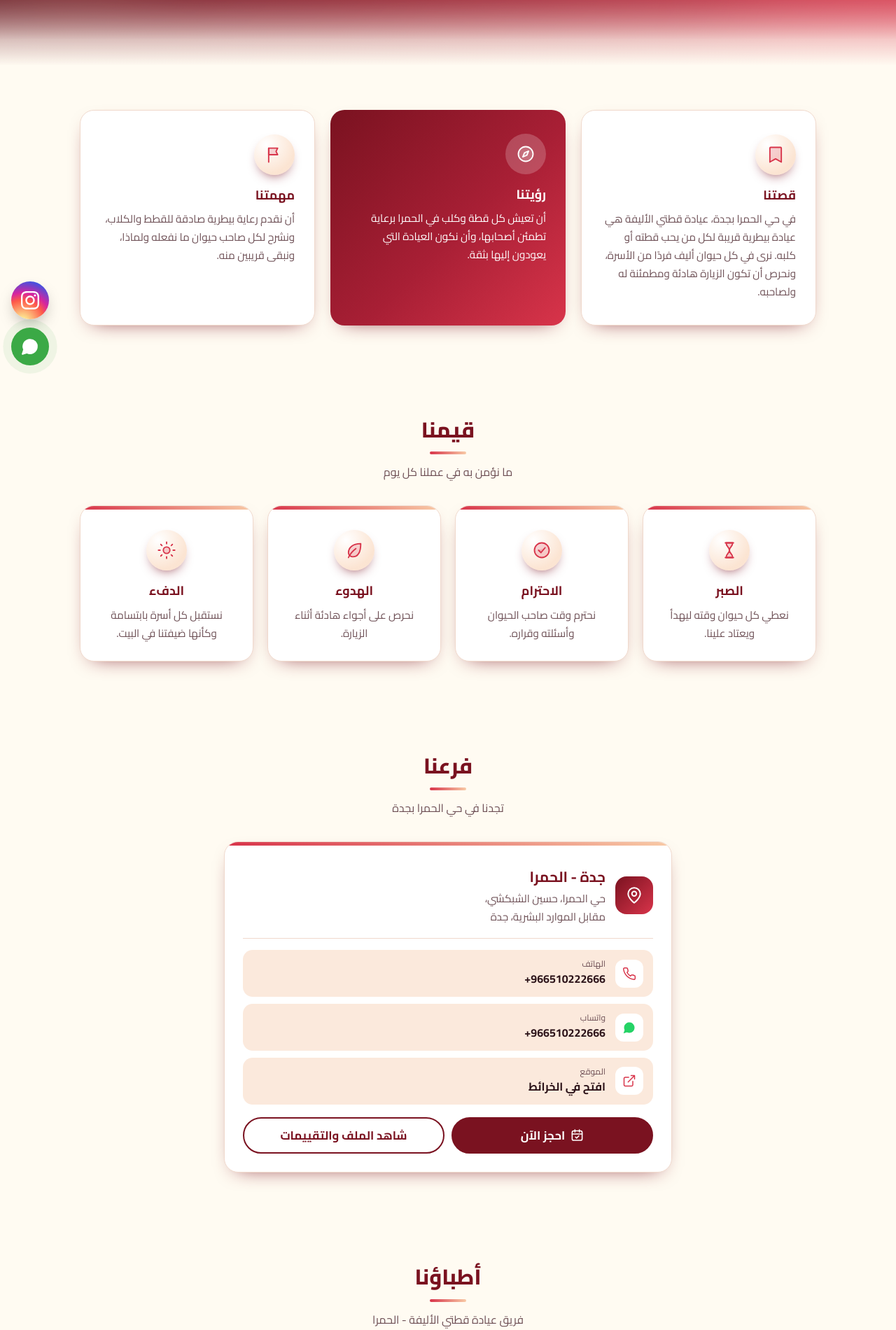
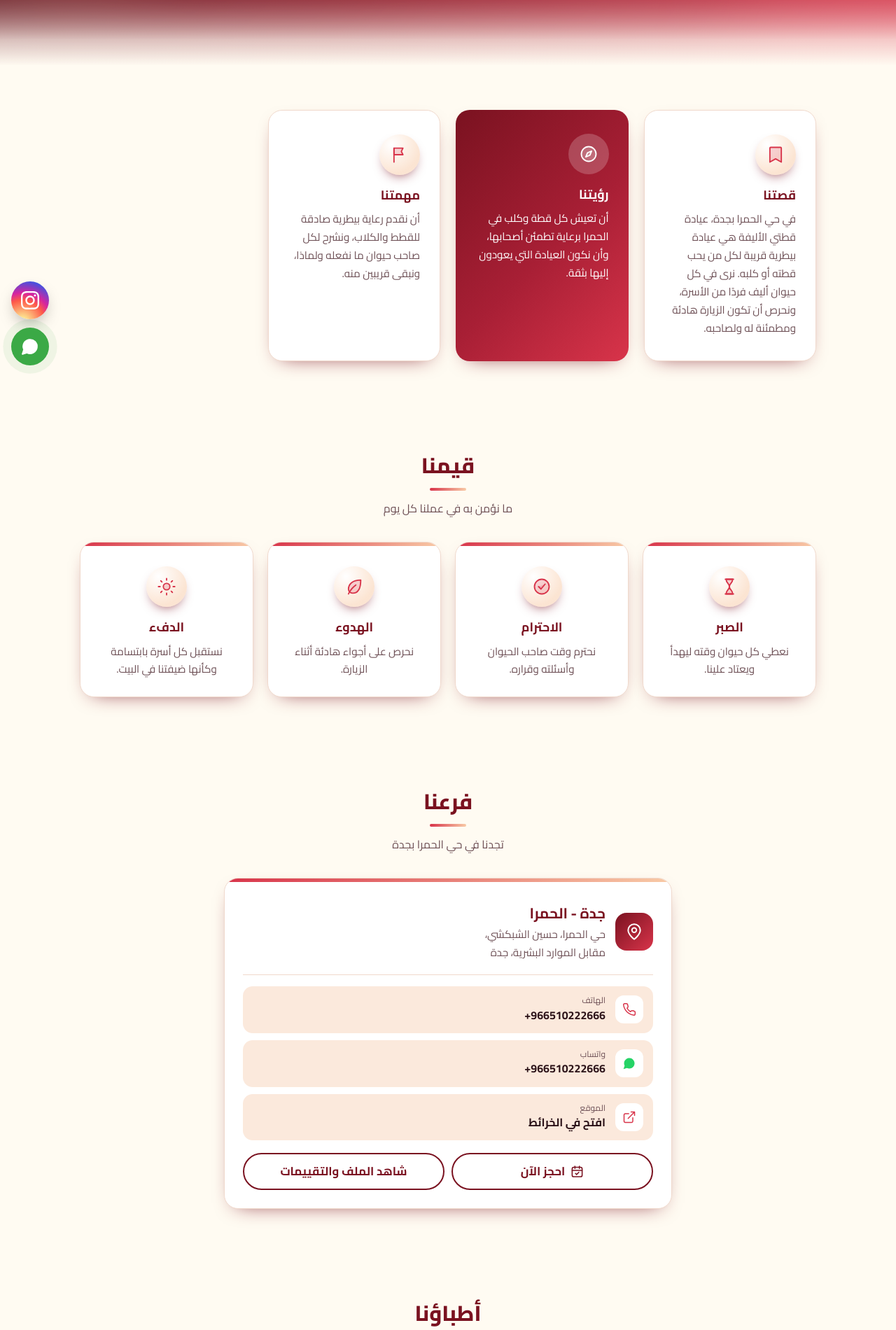
Before and after one commit to alhamra-pet-cat/alhamra-clinic, a plain HTML site: page about.html in a window 1280 px wide. Shown: the part 260-2160 px from the top of the page at 70% size. Drawn offline with Linux system fonts and the light colour scheme.

Commit message:
Update style.css

```diff
--- a/style.css
+++ b/style.css
@@ -84,7 +84,7 @@ h2{color:var(--head);font-size:1.9rem;font-weight:800;line-height:1.4}
 h2::after{content:"";display:block;width:52px;height:4px;border-radius:4px;background:linear-gradient(90deg,var(--rose),var(--peach));margin:10px auto 0}
 .sub{color:var(--mfg);margin-top:12px}
 .chip{display:inline-block;padding:3px 14px;border-radius:999px;background:var(--ic);color:var(--head);font-weight:700;font-size:.8rem;margin-bottom:8px}
-html.js .rv{opacity:0;transform:translateY(18px);transition:opacity .6s,transform .6s;transition-delay:var(--d,0s)}
+html.js .rv{opacity:0;transform:translateY(14px);transition:opacity .35s,transform .35s;transition-delay:var(--d,0s)}
 html.js .rv.in{opacity:1;transform:none}
 .grid{display:grid;gap:20px}
 .svcgrid{grid-template-columns:repeat(4,1fr)}
@@ -121,7 +121,7 @@ html.js .card.rv.in:hover{transform:translateY(-7px)}
 .fico svg,.soonico svg{width:26px;height:26px}
 .fcard h3,.tcard h3{color:var(--head);font-size:1.12rem;margin-bottom:6px}
 .fcard p,.tcard p{color:var(--mfg);font-size:.95rem}
-.three{display:grid;grid-template-columns:repeat(3,1fr);gap:22px;align-items:stretch}
+.three{display:grid;grid-template-columns:repeat(4,1fr);gap:22px;align-items:stretch}
 .tcard{padding:34px 28px}
 .tcard .fico{margin:0 0 14px}
 .tcard.hi{background:linear-gradient(135deg,#7a1220,#a81f35 55%,#d8344a);color:#fff;border:0}
@@ -150,10 +150,10 @@ html.js .card.rv.in:hover{transform:translateY(-7px)}
 .row b{color:var(--fg)}
 .bact{display:flex;gap:10px;margin-top:18px;flex-wrap:wrap}
 .bact .bookwrap{flex:1 1 200px;margin:0;display:block}
-.bact .book{width:100%;margin:0;background:var(--head);border:2px solid var(--head);color:var(--card);min-height:50px}
+.bact .book{width:100%;margin:0;background:transparent;border:2px solid var(--head);color:var(--head);min-height:50px}
 .bact .book:hover,.bact .book[aria-expanded=true]{background:#2e9e5b;border-color:#2e9e5b;color:#fff;outline:none}
 .bact a.book.ghost{flex:1 1 200px;margin:0;background:transparent;border:2px solid var(--head);color:var(--head)}
-.bact a.book.ghost:hover{background:var(--head);color:var(--card)}
+.bact a.book.ghost:hover,.bact a.book.ghost:focus-visible{background:#d8344a;border-color:#d8344a;color:#fff;outline:none}
 .bcard .menu{left:0;inset-inline-start:0;transform:translateY(-6px)}
 .bcard .menu.open{transform:none}
 .bcard .menu{top:auto;bottom:calc(100% + 6px)}
@@ -337,3 +337,5 @@ header{z-index:1400}
 .promo p{margin:10px 0 18px;font-weight:700;font-size:1.05rem;color:#fff}
 .promo .promo-b{display:inline-block;background:#fffbf2;color:#7a1220;border-radius:999px;padding:11px 26px;font-weight:800;text-decoration:none}
 #promo[hidden]{display:none}
+
+@media (max-width:1000px) and (min-width:641px){.three{grid-template-columns:repeat(2,1fr)}}
```
